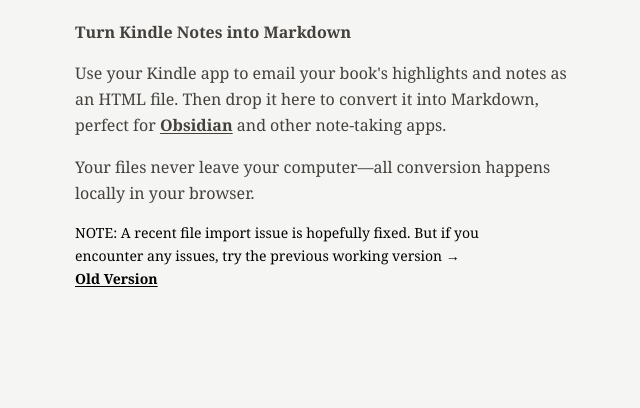
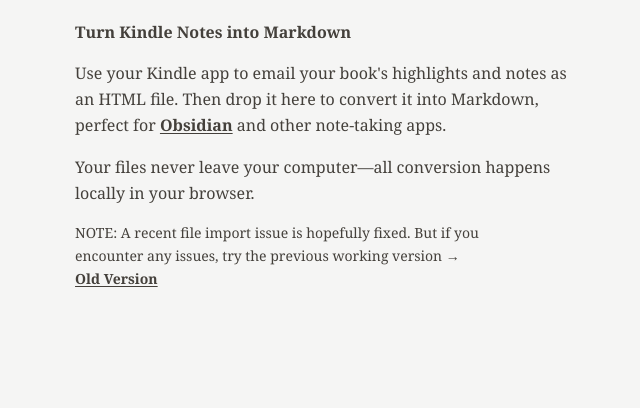
Before and after one commit to nweii/Kindle-HTML-to-Markdown, a website built with Parcel: page src/index.html in a window 1280 px wide. Shown: the top 408 px of the page, without its empty margins (319-959 px from the left). Built offline with nearby package versions, Linux system fonts and the light colour scheme; a web font is replaced by a local one.

Commit message:
style: consistent text color

```diff
--- a/src/index.html
+++ b/src/index.html
@@ -41,7 +41,7 @@
           your browser.
         </p>
         <p
-          class="text-pretty max-w-[55ch] leading-relaxed text-black dark:text-white text-sm"
+          class="text-pretty max-w-[55ch] leading-relaxed text-sm"
         >
           NOTE: A recent file import issue is hopefully fixed. But if you encounter any issues, try the previous working version → <a
             href="https://kindlehtml-to-md-nweii.vercel.app/"
```
